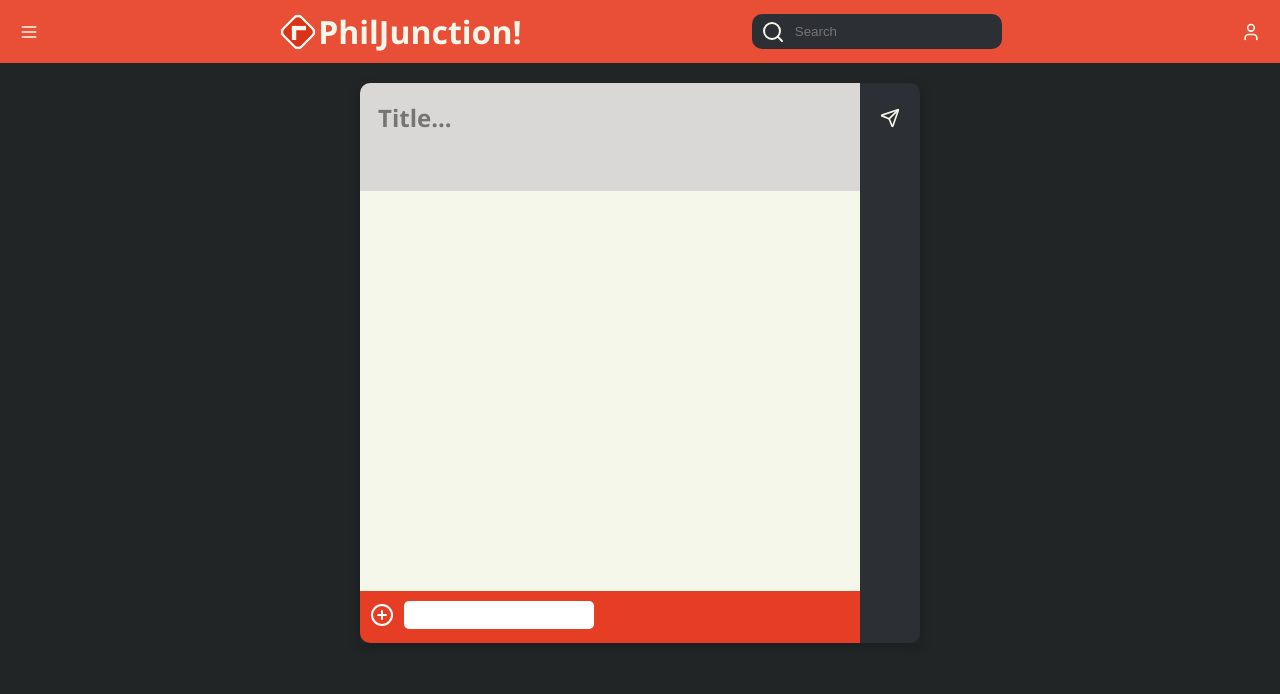
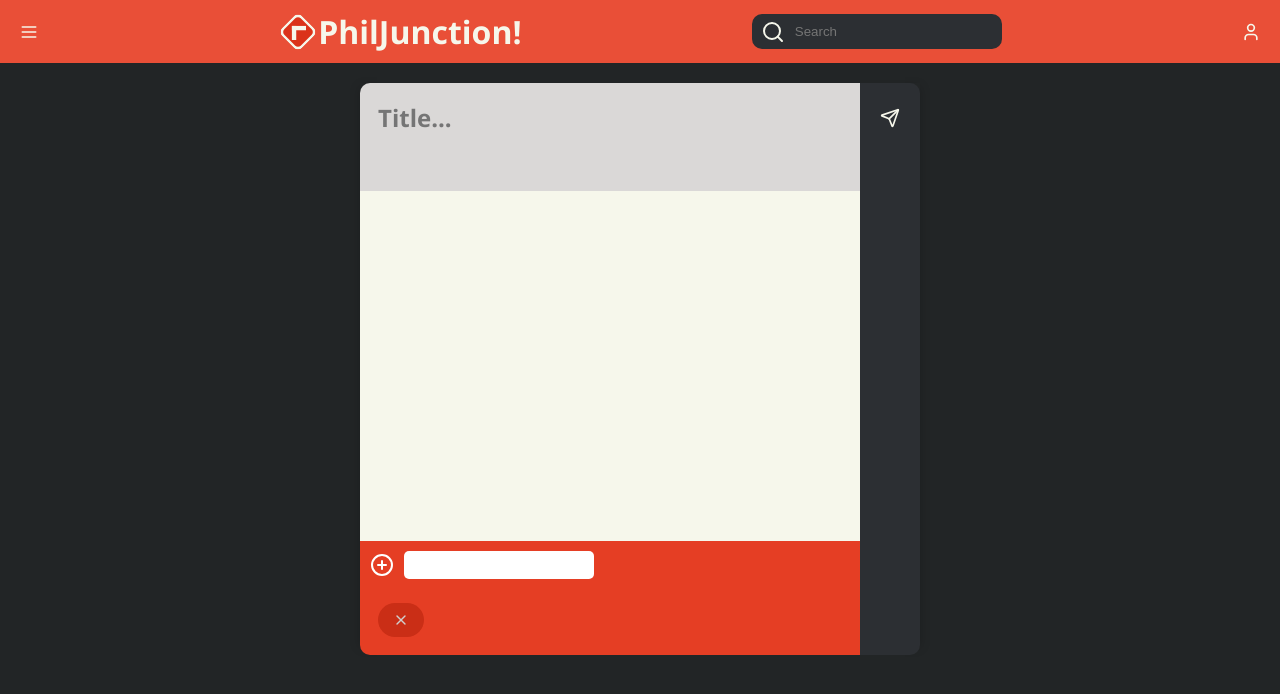
Before and after one commit to tonishii/PhilJunction, a React (Vite) app: page /holler in a window 1280 px wide. Both pictures are taken after a click on the icon 382 px from the left and 614 px from the top of the page. Shown: the top 694 px of the page. Built offline with nearby package versions, Linux system fonts and the light colour scheme.

Commit message:
tagging system

```diff
--- a/src/pages/createpost.tsx
+++ b/src/pages/createpost.tsx
@@ -1,5 +1,5 @@
 import "@/styles/create-post.css"
-import { CirclePlus, Send } from "lucide-react";
+import { CirclePlus, Send, X } from "lucide-react";
 import { ChangeEvent, useState } from "react";
 import ReactMarkdown from 'react-markdown'
 
@@ -7,7 +7,7 @@ export default function CreatePost() {
     const [title, setTitle] = useState("");
     const [content, setContent] = useState("");
     const [newTag, setNewTag] = useState("");
-    const [tags, setTags] = useState([]);
+    const [tags, setTags] = useState<string[]>([]);
     const [isEditingPost, setIsEditingPost] = useState(false);
 
     function handleTitleEdit(event: ChangeEvent<HTMLTextAreaElement>) {
@@ -24,8 +24,15 @@ export default function CreatePost() {
     }
 
     function handleAddTags() {
+        setTags([...tags, newTag])
+        setNewTag("");
+    }
 
-
+    function handleRemoveTag(index: number) {
+        console.log(index);
+        const copy = [...tags];
+        copy.splice(index, 1)
+        setTags(copy);
     }
 
     function submit() {
@@ -51,11 +58,17 @@ export default function CreatePost() {
                         <div className="create-post-footer">
                             <div className="new-tag-section">
                                 <CirclePlus id="addTags" onClick={handleAddTags} />
-                                <input type="text" name="tag" id="tag" value={newTag} onChange={(e) => setNewTag(e.target.value)} />
+                                <input type="text" name="tag" id="tag" value={newTag} onChange={(e) => setNewTag(e.target.value)} onKeyUp={(e) => { if (e.code === "Enter") handleAddTags() }} />
                             </div>
                             <div className="tags-section">
                                 {
-
+                                    tags.map((tag, index) => (
+                                        <div className="create-tag">
+                                            <div className="wrap-tag">
+                                                {tag}<X className="remove-tag" onClick={() => handleRemoveTag(index)} />
+                                            </div>
+                                        </div>
+                                    ))
                                 }
                             </div>
 
--- a/src/styles/create-post.css
+++ b/src/styles/create-post.css
@@ -52,7 +52,7 @@
     background-color: #F6F7EB;
     flex-grow: 1;
     position: relative;
-
+    height: 350px;
 }
 
 #editor {
@@ -85,7 +85,7 @@
     background-color: #E53E24;
     overflow: hidden;
     padding: 10px;
-    gap: 4px;
+    gap: 1em;
     display: flex;
     flex-direction: column;
 }
@@ -110,3 +110,33 @@
 #addTags:hover {
     opacity: 0.8;
 }
+
+.tags-section {}
+
+.wrap-tag {
+    display: flex;
+    justify-content: space-between;
+    gap: 10px;
+}
+
+.create-tag {
+    color: #cfcfcf;
+    display: inline-block;
+    align-items: center;
+    justify-content: space-between;
+    padding: 5px 15px;
+    border-radius: 25px;
+    margin: 0.5em;
+    background-color: #CA2E16;
+    text-align: center;
+    white-space: nowrap;
+}
+
+.remove-tag {
+    width: 1em;
+}
+
+.remove-tag:hover {
+    opacity: 0.8;
+    cursor: pointer;
+}
```
